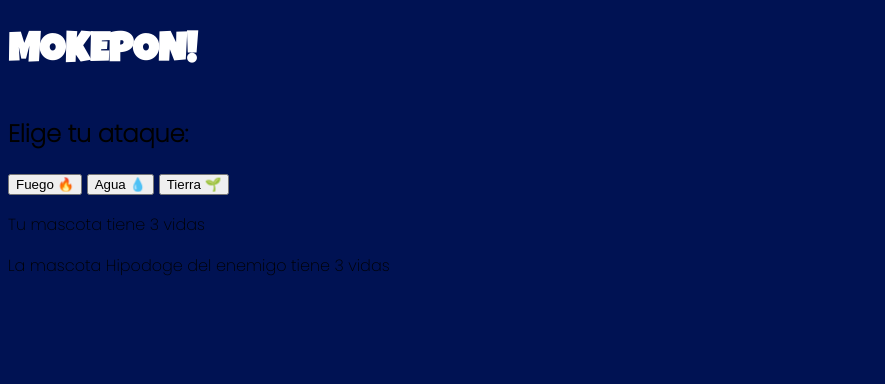
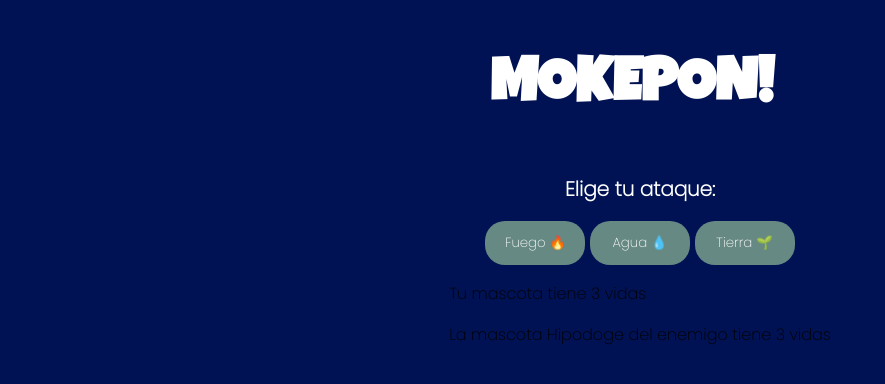
Before and after one commit to Juancherry500/programar, a plain HTML site: page mokepon/mokepon.html in a window 1280 px wide. Both pictures are taken after a click on the button "Seleccionar". Shown: the whole page, without its empty margins (0-885 px from the left). Drawn offline with Linux system fonts and the light colour scheme.

Commit message:
Layout: título y ataques, clase 39

```diff
--- a/mokepon/js/mokepon.js
+++ b/mokepon/js/mokepon.js
@@ -29,7 +29,7 @@ function seleccionarMascotaJugador(){
     let sectionSeleccionarMascota=document.getElementById("selecionar-mascotas");
     sectionSeleccionarMascota.style.display="none";
     let sectionSeleccionarAtaque=document.getElementById("selecionar-ataque");
-    sectionSeleccionarAtaque.style.display="block";
+    sectionSeleccionarAtaque.style.display="flex";
 
 
     let inputHipodoge = document.getElementById("hipodoge");
--- a/mokepon/mokepon.html
+++ b/mokepon/mokepon.html
@@ -35,11 +35,11 @@
 
         <section id="selecionar-ataque">
             <h1 class="titulo">MOKEPON!</h1>
-            <h2>Elige tu ataque:</h2>
+            <h2 class="subtitulo">Elige tu ataque:</h2>
                 <div>
-                    <button id="boton-fuego">Fuego 🔥</button>
-                    <button id="boton-agua">Agua 💧</button>
-                    <button id="boton-tierra">Tierra 🌱</button>
+                    <button id="boton-fuego" class="boton-de-ataque">Fuego 🔥</button>
+                    <button id="boton-agua" class="boton-de-ataque">Agua 💧</button>
+                    <button id="boton-tierra" class="boton-de-ataque">Tierra 🌱</button>
                 </div>
                 <div>
                     <section id="mensajes">
--- a/mokepon/styles.css
+++ b/mokepon/styles.css
@@ -14,7 +14,7 @@ body{
     color: white;
     width: 300px;
     height: 50px;
-    font-size: 40px;
+    font-size: 60px;
     font-family: 'Luckiest Guy', cursive;
 }
 .subtitulo{
@@ -44,6 +44,10 @@ body{
     width: 80px;
 }
 
+input{
+    display: none;
+}
+
 #boton-mascota{
     width: 180px;
     height: 50px;
@@ -55,6 +59,17 @@ body{
     margin-top: 30px;
 
 }
-input{
-    display: none;
+#selecionar-ataque{
+    flex-direction: column;
+    align-items: center;
 }
+.boton-de-ataque{
+    width: 100px;
+    box-sizing: border-box;
+    padding: 10px;
+    border-radius: 20px;
+    background-color: #678983;
+    color: white;
+    border-color: transparent;
+    font-family: 'Poppins', sans-serif;
+}
```
